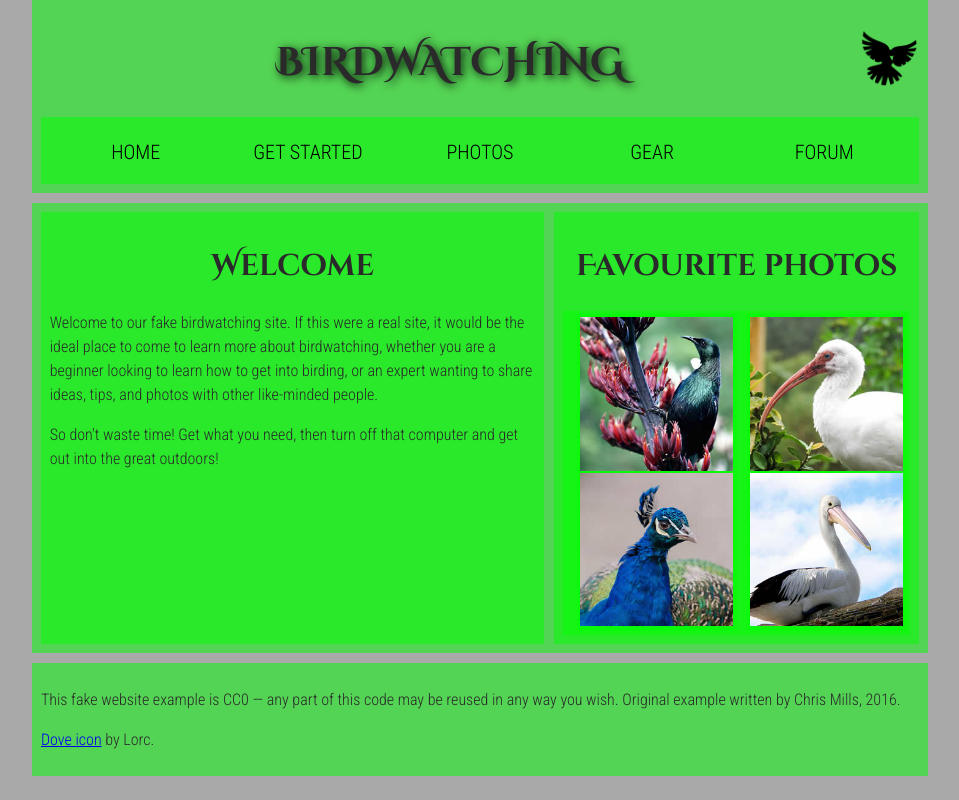
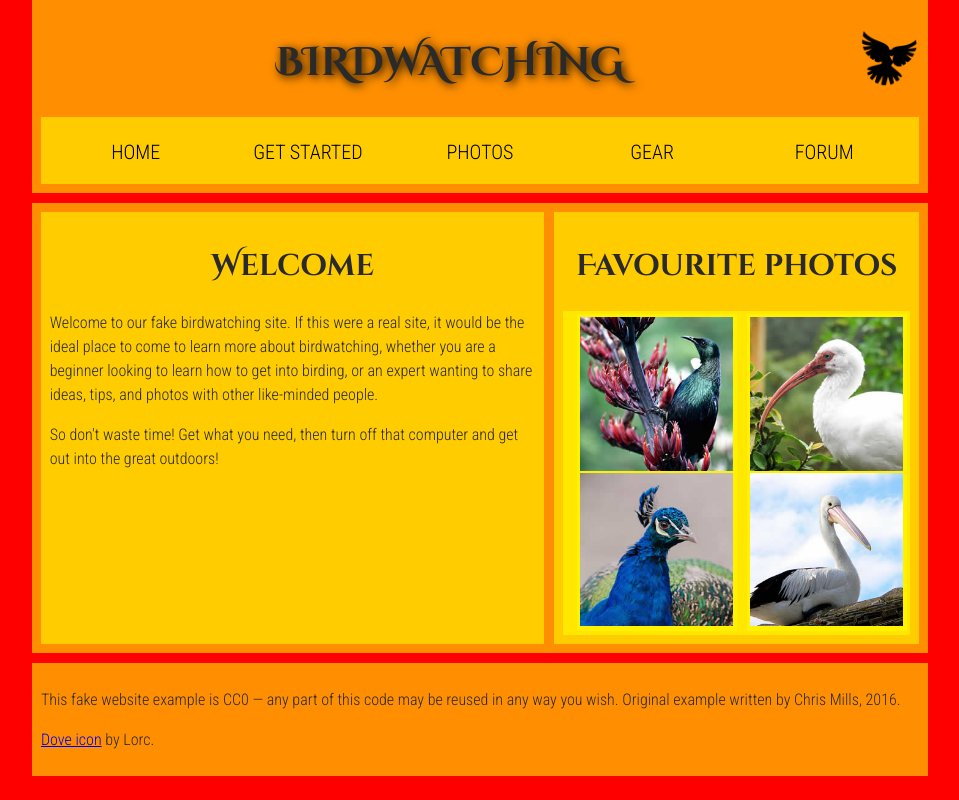
Before and after one commit to nemiko007/BirdWatching, a React (Vite) app: page / in a window 1280 px wide. Shown: the whole page, without its empty margins (160-1119 px from the left). Built offline with nearby package versions, Linux system fonts and the light colour scheme.

Commit message:
色の変更

```diff
--- a/style.css
+++ b/style.css
@@ -7,7 +7,7 @@ html, body {
 
 html{
   font-size: 10px;
-  background-color: #a9a9a9;
+  background-color: #ff0000;
 }
 
 body {
@@ -59,7 +59,7 @@ header {
 
 
 main, header, nav, article, aside, footer, section {
-  background-color: rgba(0,255,0,0.5);
+  background-color: rgba(255, 251, 0, 0.568);
   padding: 1%;
 }
 
```
